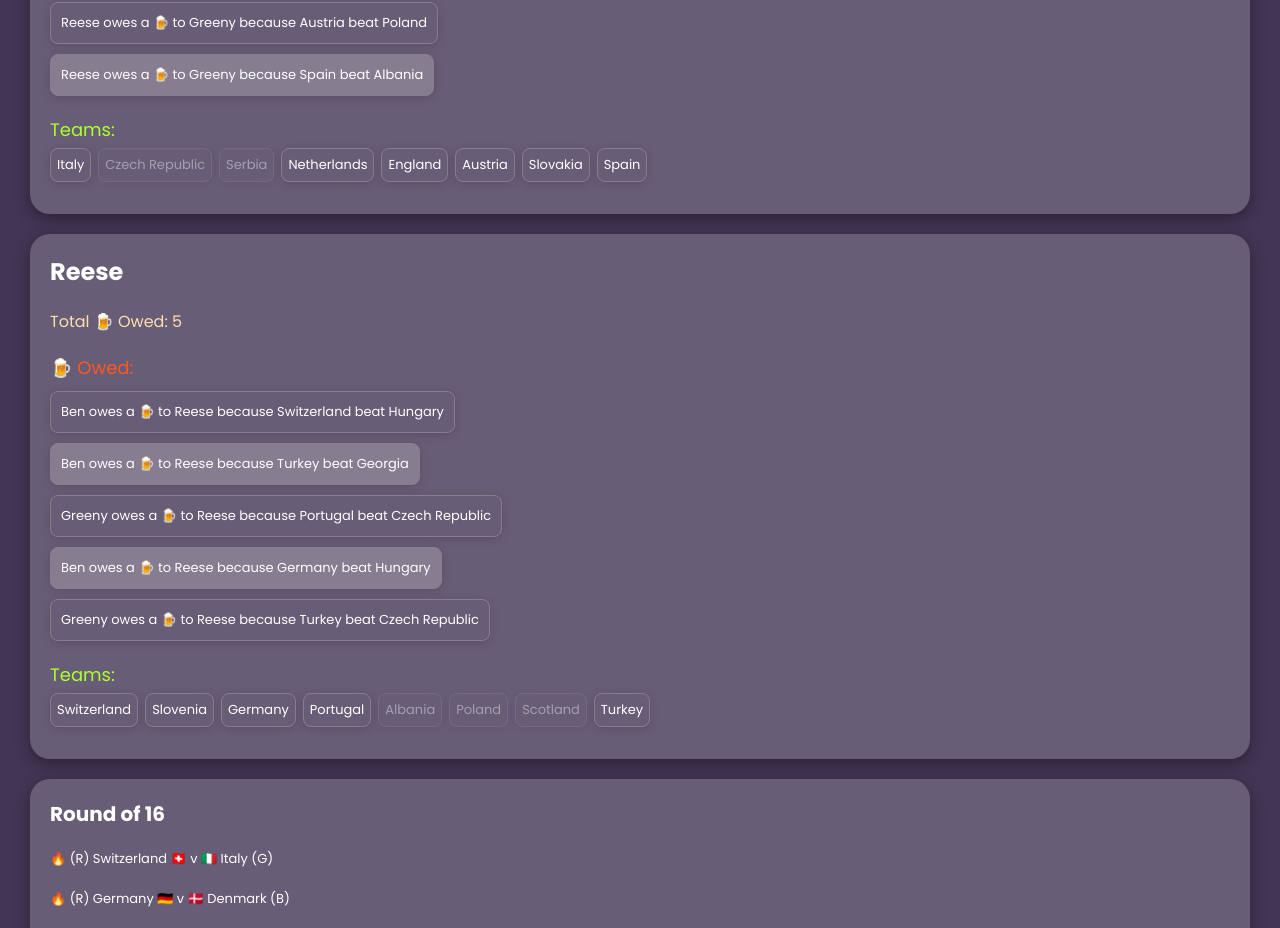
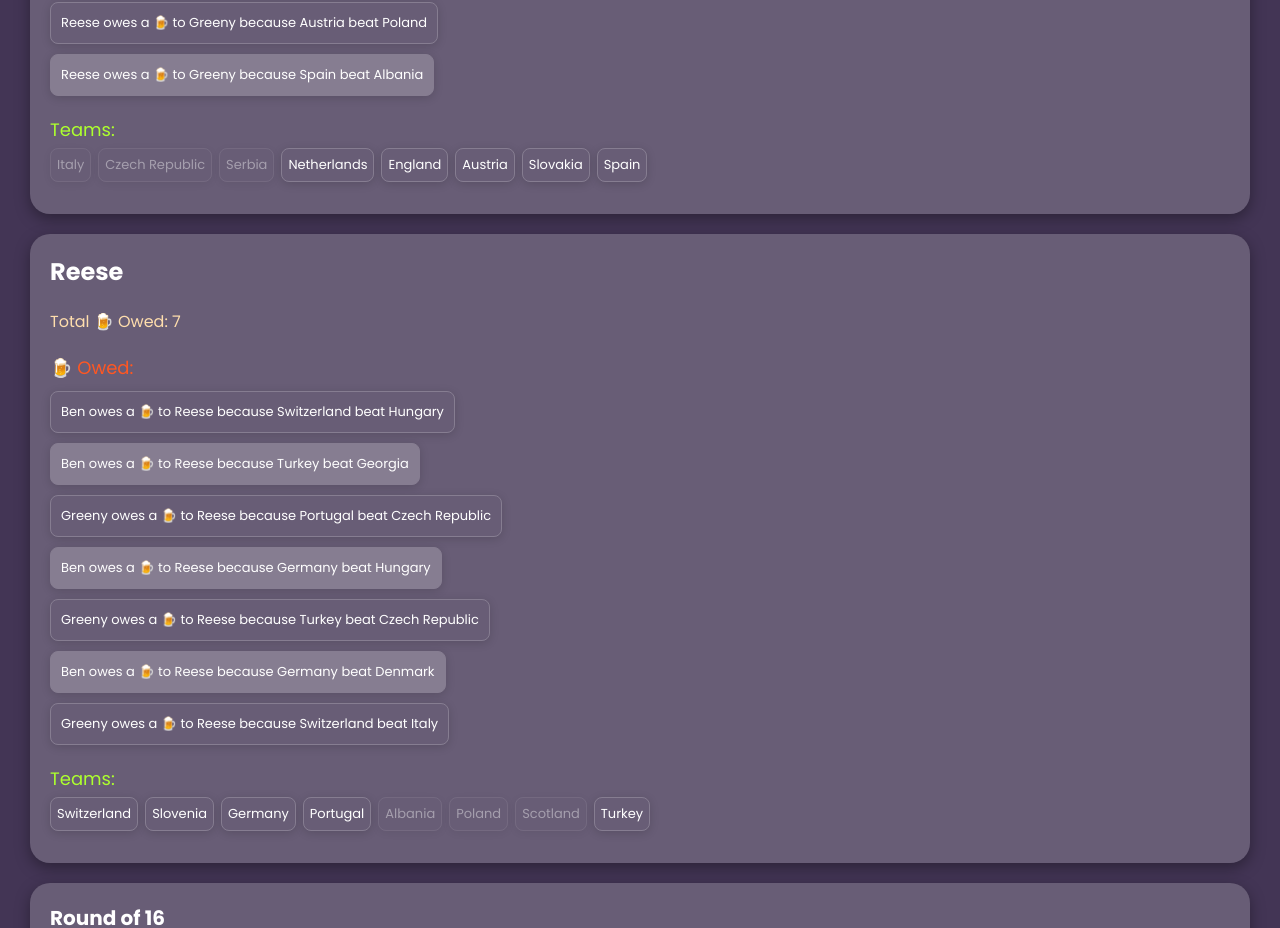
Before and after one commit to marcus-agrippa/euro-sweepstakes, a React (Create React App) app: page / in a window 1280 px wide. Shown: the part 1167-2095 px from the top of the page. Built offline with nearby package versions, Linux system fonts and the light colour scheme; the HTML template or start-up script is replaced by a standard one.

Commit message:
update results and teams eliminated

```diff
--- a/src/Friends.jsx
+++ b/src/Friends.jsx
@@ -13,6 +13,8 @@ const Friends = ({ friend }) => {
     'Hungary',
     'Serbia',
     'Scotland',
+    'Denmark',
+    'Italy',
   ];
 
   const totalBeersOwed = beersOwed.length;
--- a/src/data/euro-fixtures.json
+++ b/src/data/euro-fixtures.json
@@ -20,5 +20,7 @@
   { "homeTeam": "Spain", "awayTeam": "Albania", "result": "home" },
   { "homeTeam": "Austria", "awayTeam": "Netherlands", "result": "home" },
   { "homeTeam": "Georgia", "awayTeam": "Portugal", "result": "home" },
-  { "homeTeam": "Turkey", "awayTeam": "Czech Republic", "result": "home" }
+  { "homeTeam": "Turkey", "awayTeam": "Czech Republic", "result": "home" },
+  { "homeTeam": "Germany", "awayTeam": "Denmark", "result": "home" },
+  { "homeTeam": "Switzerland", "awayTeam": "Italy", "result": "home" }
 ]
```
